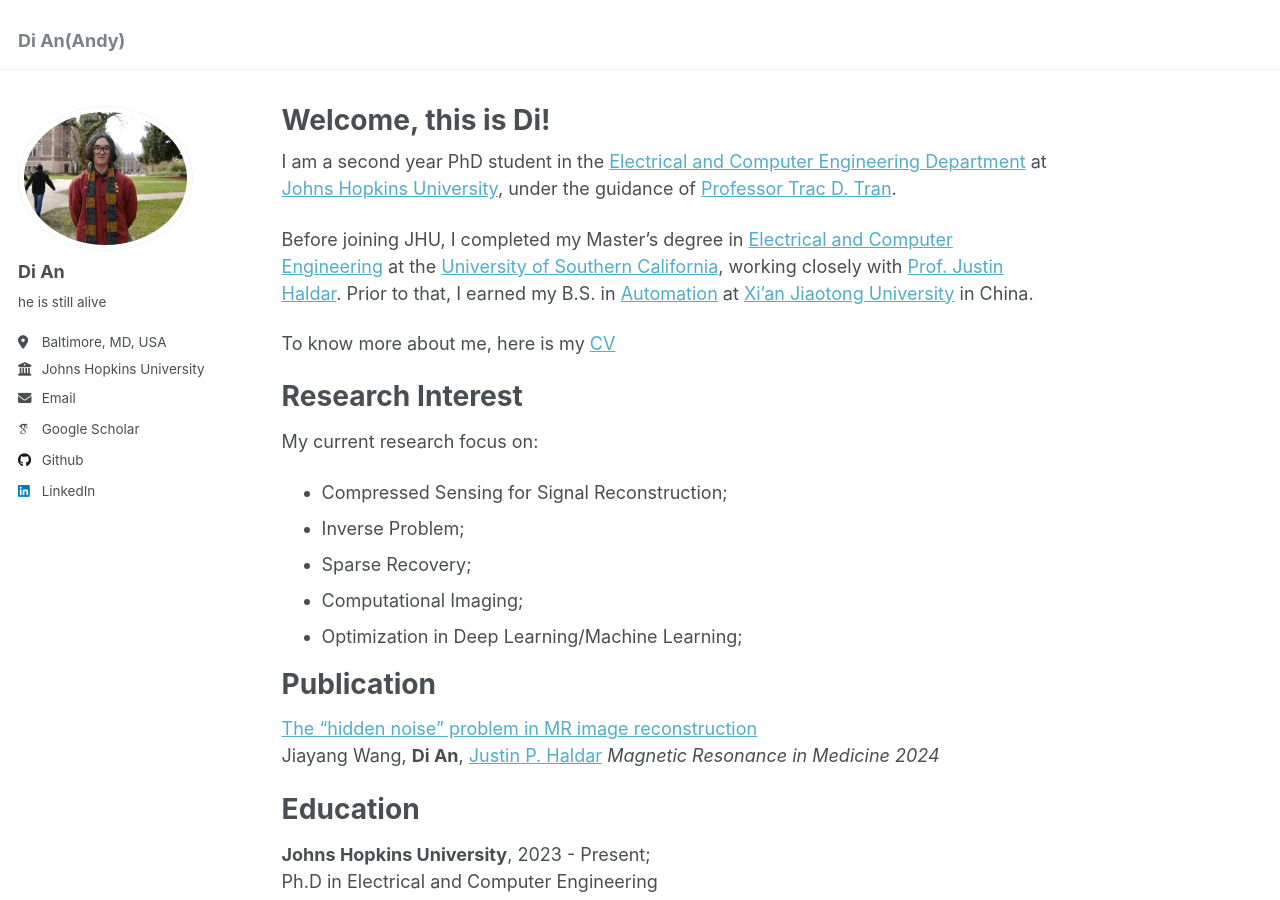
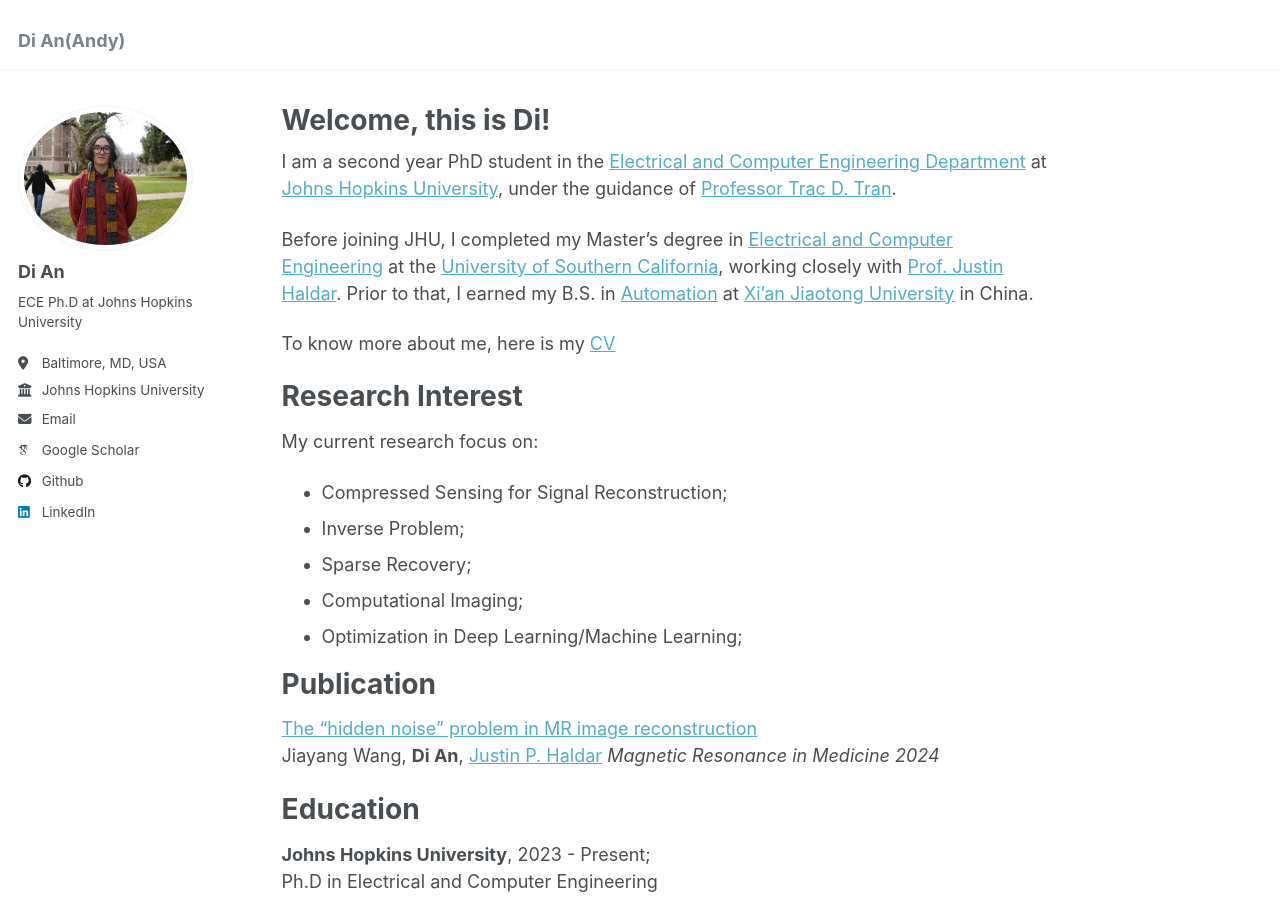
Before and after one commit to Mightyall/Mightyall.github.io, a Jekyll site: the page built from _pages/about.md, in a window 1280 px wide and 900 px high. Built offline with Jekyll 4.4.1, drawn with Linux system fonts in a browser that asks for light colours; some web fonts are replaced.

Commit message:
bio update

```diff
--- a/_config.yml
+++ b/_config.yml
@@ -24,7 +24,7 @@ author:
   avatar           : "red_self.jpg"
   name             : "Di An"
   pronouns         : # example: "she/her"
-  bio              : "he is still alive"
+  bio              : "ECE Ph.D at Johns Hopkins University"
   location         : "Baltimore, MD, USA"
   employer         : "Johns Hopkins University"
   uri              : # URL
```
